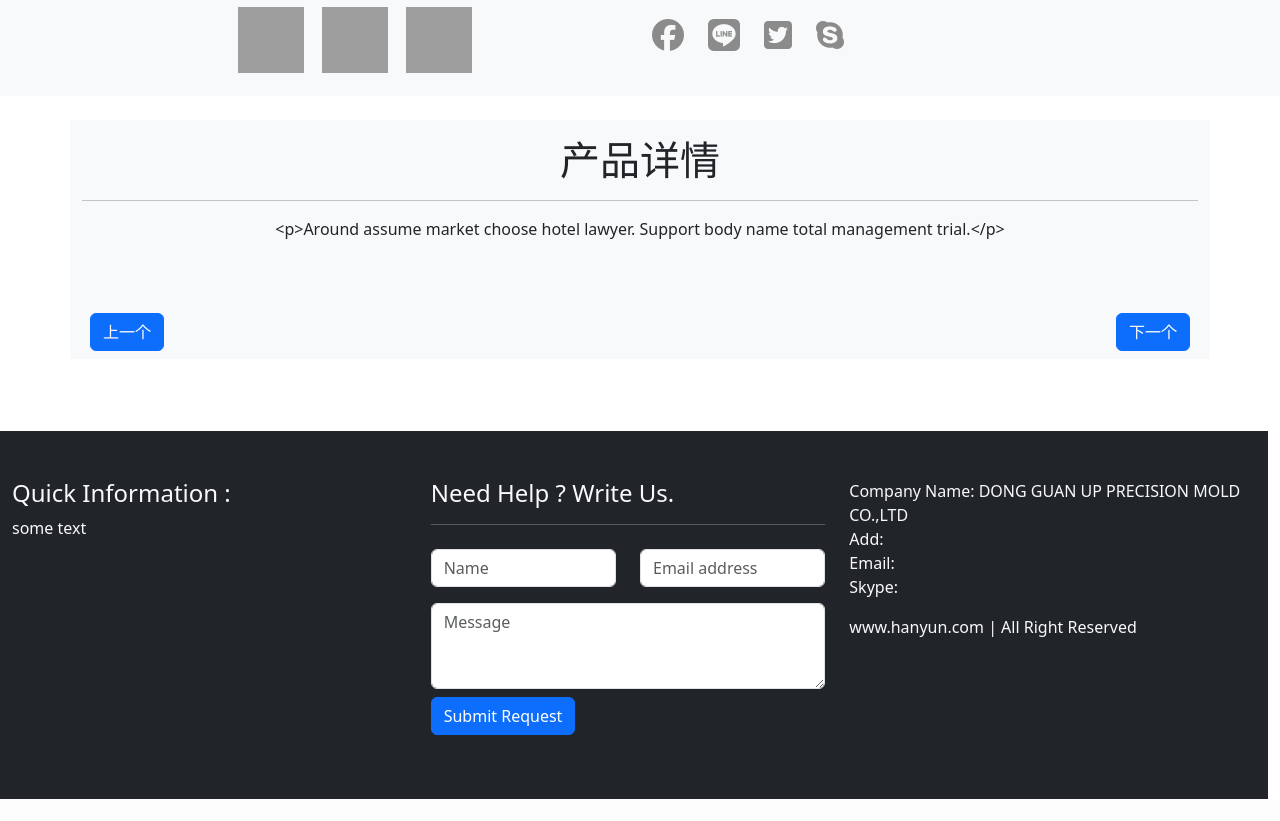
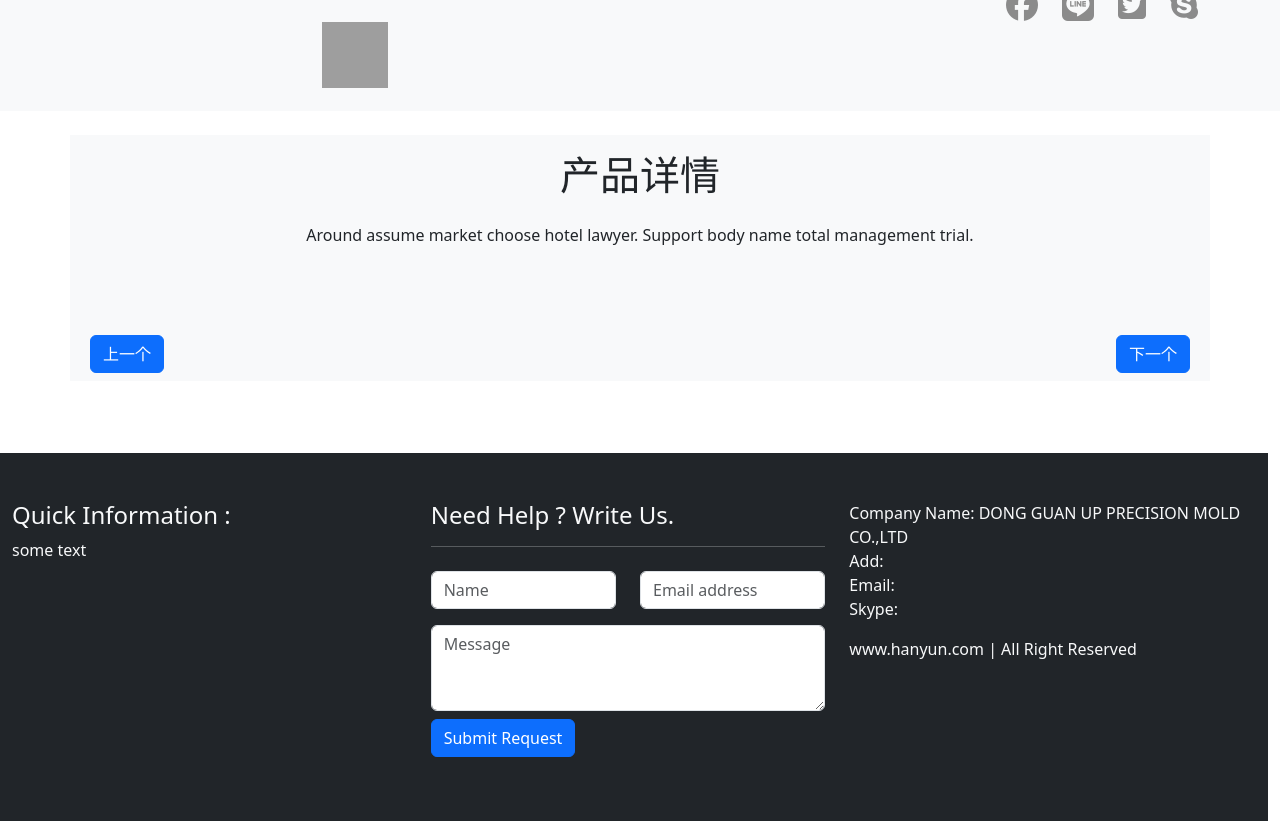
Before and after one commit to jack-hug/hanyun, a Flask app: page /product/1 in a window 1280 px wide. Shown: the part 867-1688 px from the top of the page. Before the commit the page ends 1666 px from the top, so only its background shows below. Run offline with Flask 3, Linux system fonts and the light colour scheme; data comes from the database, SQL or seed files in the repository; both versions use the stored data as it was before the commit; some libraries are stand-ins or nearby versions; grey boxes are pictures that could not be loaded.

Commit message:
2024-08-21 update html and rm db file

```diff
--- a/app.py
+++ b/app.py
@@ -147,7 +147,7 @@
             photos = save_uploaded_files(request.files, product)
             db.session.add_all(photos)
             db.session.commit()
-        flash('添加成功.', 'success')
+        flash('修改成功.', 'success')
         return redirect(url_for('admin'))
     else:
         print('aaa')
--- a/static/css/styles.css
+++ b/static/css/styles.css
@@ -148,6 +148,7 @@
     content: "";
     background: linear-gradient(to right, rgba(255, 255, 255, 0) 0, rgba(255, 255, 255, 0.3) 50%, rgba(255, 255, 255, 0) 100%);
     transform: skewX(-45deg);
+    pointer-events: none;
 }
 
 .light-move:hover:after {
--- a/templates/product.html
+++ b/templates/product.html
@@ -27,7 +27,7 @@
     </div>
     <section class="py-3 bg-light">
         <div class="container">
-            <nav aria-label="breadcrumb" class="my-2">
+            <nav aria-label="breadcrumb" class="mt-2 mb-5">
                 <ol class="breadcrumb p-2 breadcrumb-style">
                     <li class="breadcrumb-item">
                         <a href="{{ url_for('index') }}"
@@ -42,34 +42,38 @@
                     <li class="breadcrumb-item active" aria-current="page">{{ product.name }}</li>
                 </ol>
             </nav>
-            <hr>
             <div class="row">
                 <div class="col-md-6 d-flex flex-column align-items-center">
-                    <img src="{{ url_for('static', filename='img/500px350.jpg') }}" alt="product-image"
-                         class="product-image img-fluid" id="main-image">
-                    <div class="mt-3">
-                        <img src="{{ url_for('static', filename='img/500px350.jpg') }}" alt="product-image1"
-                             class="thumbnail-image"
-                             data-target="{{ url_for('static', filename='img/500px350.jpg') }}">
-                        <img src="{{ url_for('static', filename='img/500x400.jpg') }}" alt="product-image2"
-                             class="thumbnail-image"
-                             data-target="{{ url_for('static', filename='img/500x400.jpg') }}">
-                        <img src="{{ url_for('static', filename='img/400x400.jpg') }}" alt="product-image3"
-                             class="thumbnail-image"
-                             data-target="{{ url_for('static', filename='img/400x400.jpg') }}">
-                        <!-- 添加更多小图 -->
-                    </div>
+                    {% if product.photos %}
+                        {% set photo = product.photos|first %}
+                        <img src="{{ url_for('get_image', filename=photo.filename) }}" alt="product-image"
+                             class="product-image img-fluid" id="main-image">
+                        <div class="mt-3">
+                            <img src="{{ url_for('get_image', filename=photo.filename) }}" alt="product-photo1"
+                                 class="thumbnail-image"
+                                 data-target="{{ url_for('get_image', filename=photo.filename) }}">
+                        </div>
+                    {% else %}
+                        <img src="{{ url_for('static', filename='img/no_product.jpg') }}" alt="no-products"
+                             class="product-image img-fluid" id="main-image">
+                        <div class="mt-3">
+                            <img src="{{ url_for('static', filename='img/no_product.jpg') }}" alt="product-photo1"
+                                 class="thumbnail-image"
+                                 data-target="{{ url_for('static', filename='img/no_product.jpg') }}">
+                        </div>
+                    {% endif %}
                 </div>
 
                 <div class="col-md-6">
                     <h1 class="product-title">{{ product.name }}</h1>
-                    <p class="product-description lead my-3">{{ product.description }}</p>
+                    <p class="product-description lead my-3">{{ product.description|safe }}</p>
                     <p class="product-price h3 py-3 px-3 bg-white">$:{{ product.price }}</p>
                     <a href="mailto:example@example.com" class="btn btn-primary btn-lg my-3">CONTACT US</a>
-                    <hr>
-                    <div class="row">
+
+                    <div class="row justify-content-end">
                         <div class="col-auto">
-                            <span class="fs-2"><a href="" class="facebook-icon"><i class="fa-brands fa-facebook"></i></a></span>
+                            <span class="fs-2"><a href="" class="facebook-icon"><i
+                                    class="fa-brands fa-facebook"></i></a></span>
                         </div>
                         <div class="col-auto">
                             <span class="fs-2"><a href="" class="line-icon"><i
@@ -93,9 +97,8 @@
             <div class="text-center">
                 <h1 class="pt-3">产品详情</h1>
             </div>
-            <hr>
             <div class="d-flex flex-column align-items-center">
-                <p>{{ product.description }}</p>
+                <p>{{ product.description|safe }}</p>
             </div>
             <div class="d-flex justify-content-between mt-5 p-2">
                 <button class="btn btn-primary">上一个</button>
--- a/templates/products.html
+++ b/templates/products.html
@@ -47,7 +47,7 @@
                                     {% set photo = product.photos|first %}
                                     {% if photo %}
                                         <img src="{{ url_for('get_image', filename=photo.filename) }}"
-                                             alt="{{ product.name }}">
+                                             alt="{{ product.name }}" style="width: 300px;height: auto;">
                                     {% else %}
                                         <img class="card-img-top"
                                              src="{{ url_for('static', filename='img/no_product.jpg') }}"
```
Also changed, not shown: data-dev.db (deleted), templates/index.html (indentation only), 1 other file.
